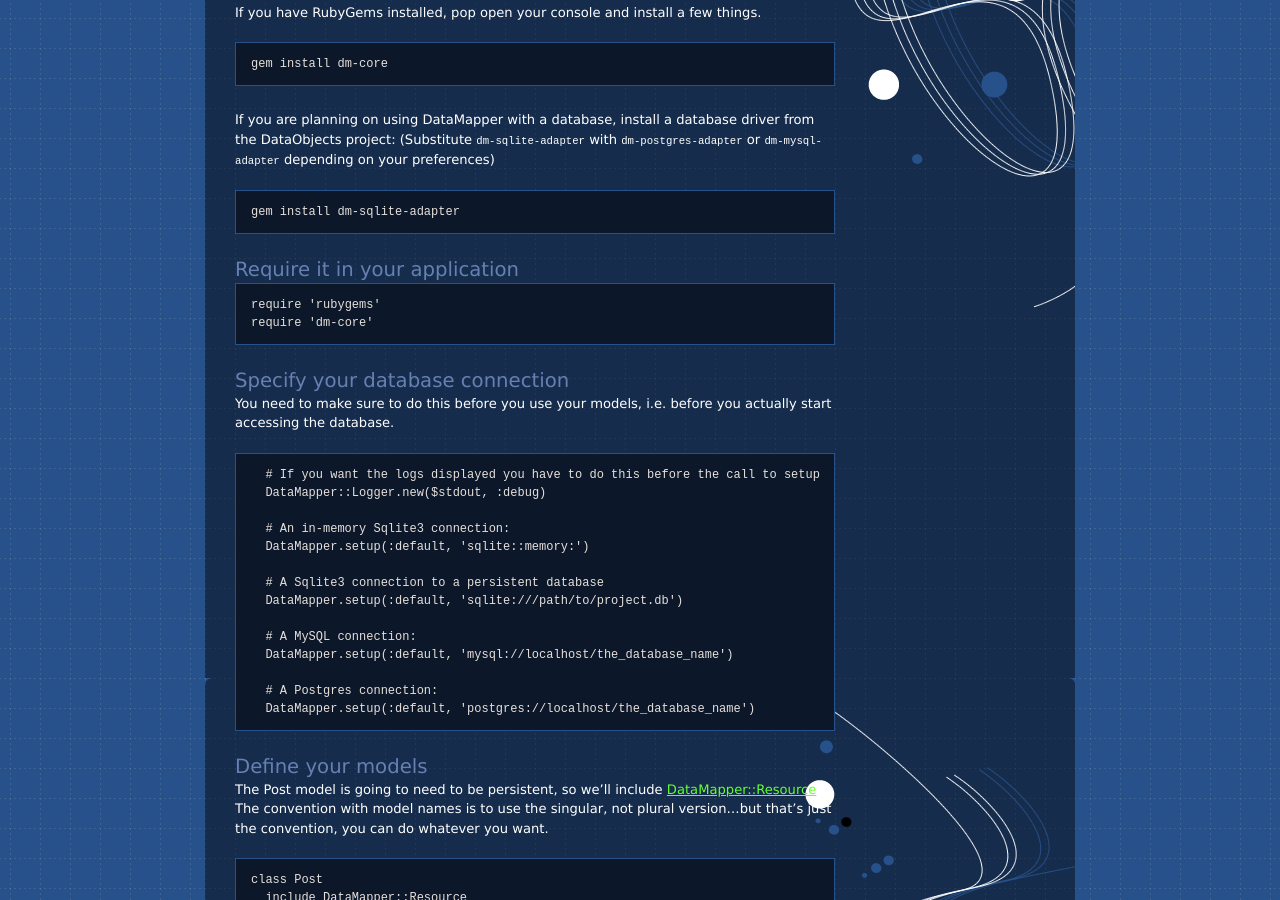
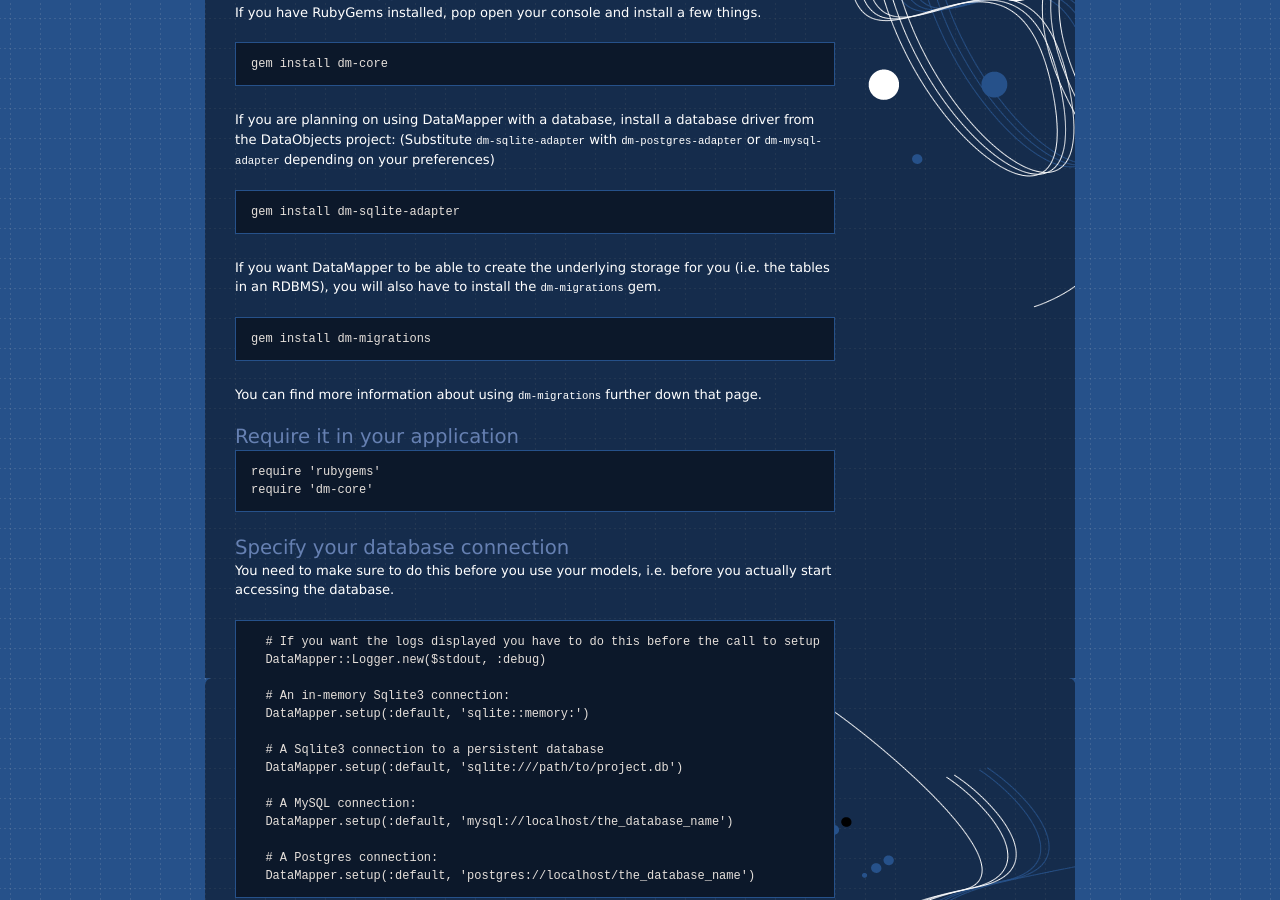
Before and after one commit to datamapper/datamapper.github.com, a Jekyll site: the page built from getting-started.markdown, in a window 1280 px wide and 900 px high, scrolled down 401 px. Built offline with Jekyll 4.4.1, drawn with Linux system fonts in a browser that asks for light colours.

Commit message:
Mention gem install dm-migrations at "Getting started"

```diff
--- a/getting-started.markdown
+++ b/getting-started.markdown
@@ -32,6 +32,16 @@ driver from the DataObjects project: (Substitute `dm-sqlite-adapter` with `dm-po
 {% highlight ruby %}
 gem install dm-sqlite-adapter
 {% endhighlight %}
+
+If you want DataMapper to be able to create the underlying storage for you (i.e.
+the tables in an RDBMS), you will also have to install the `dm-migrations` gem.
+
+{% highlight ruby %}
+gem install dm-migrations
+{% endhighlight %}
+
+You can find more information about using `dm-migrations` further down that page.
+
 
 Require it in your application
 ------------------------------
```
